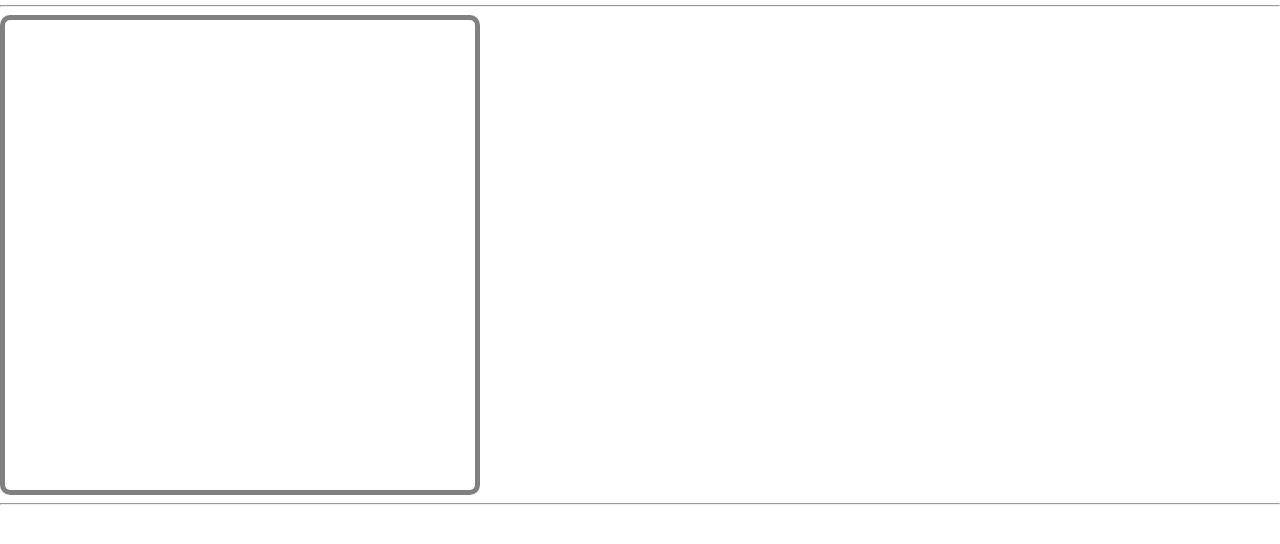
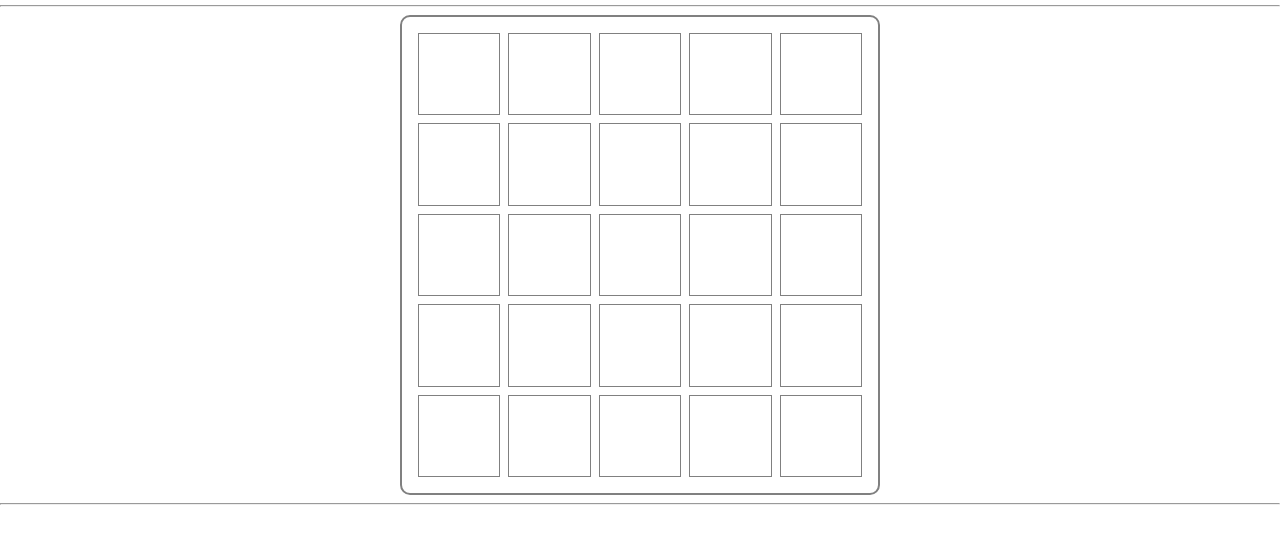
Before and after one commit to lyli127/wordle-app, a plain HTML site: page index.html in a window 1280 px wide. Shown: the part 40-584 px from the top of the page. Drawn offline with Linux system fonts and the light colour scheme.

Commit message:
add grid styling

```diff
--- a/style.css
+++ b/style.css
@@ -36,8 +36,24 @@ img {
 
 /* MY STYLES */
 .board {
+  margin-left: auto;
+  margin-right: auto;
+  padding: 1rem;
   height: 30rem;
   width: 30rem;
-  border: 5px solid grey;
+  border: 2px solid grey;
   border-radius: 10px;
+  display: grid;
+  align-content: center;
+  justify-content: center;
+  grid-template-columns: repeat(5, 1fr);
+  grid-template-rows: repeat(5, 1fr);
+  gap: 0.5rem;
 }
+
+.letter {
+  border: 1px solid grey;
+  border-radius: 0px;
+  align-self: stretch;
+  justify-self: stretch;
+}
```
